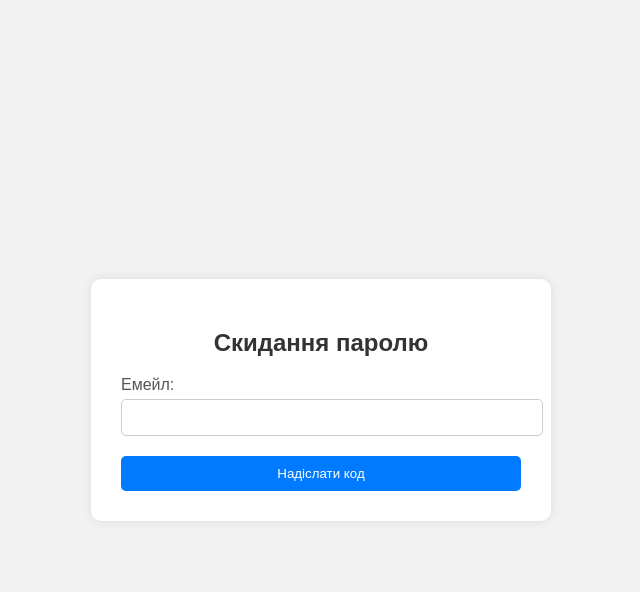
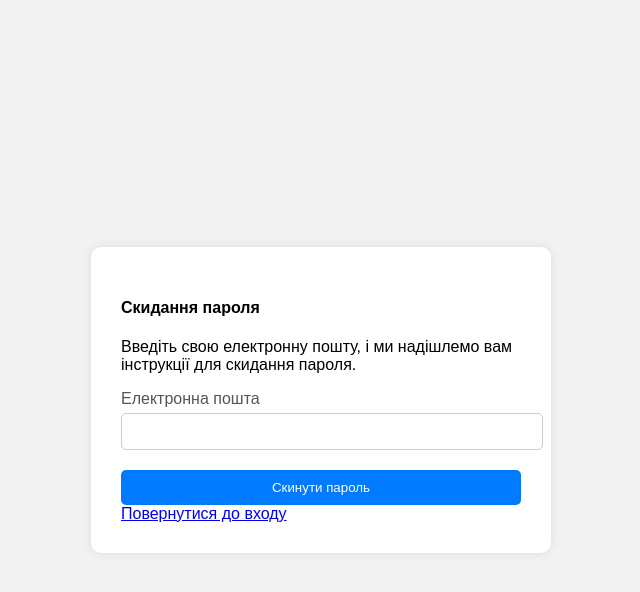
Before and after one commit to Diplomtest7/flask-2fa-auth, a Flask app: page /reset_request in a window 1280 px wide. Shown: the top 592 px of the page, without its empty margins (319-959 px from the left). Run offline with Flask 3, Linux system fonts and the light colour scheme.

Commit message:
Add files via upload

```diff
--- a/app.py
+++ b/app.py
@@ -80,6 +80,17 @@
         flash('Невірний код. Спробуйте ще.')
     return render_template('two_factor.html', qr_code=qr_code)
 
+@app.route('/reset_request', methods=['GET', 'POST'])
+def reset_request():
+    if request.method == 'POST':
+        email = request.form['email']
+        user = User.query.filter_by(email=email).first()
+        if user:
+            flash('Лист зі скиданням пароля надіслано на пошту.')
+        else:
+            flash('Користувача з таким емейлом не знайдено.')
+    return render_template('reset_request.html')
+
 @app.route('/dashboard')
 def dashboard():
     if not session.get('authenticated'):
--- a/templates/reset_request.html
+++ b/templates/reset_request.html
@@ -1,12 +1,33 @@
-{% extends 'base.html' %}
-{% block title %}Скидання паролю{% endblock %}
+{% extends "base.html" %}
+{% block title %}Скидання пароля{% endblock %}
+
 {% block content %}
-<div class="form-container">
-  <h2>Скидання паролю</h2>
-  <form method="POST">
-    <label>Емейл:</label>
-    <input type="email" name="email" required>
-    <button type="submit">Надіслати код</button>
-  </form>
+<div class="d-flex justify-content-center align-items-center vh-100">
+  <div class="card p-4 shadow" style="width: 100%; max-width: 420px;">
+    <h4 class="text-center mb-3">Скидання пароля</h4>
+    <p class="text-muted text-center mb-4">
+      Введіть свою електронну пошту, і ми надішлемо вам інструкції для скидання пароля.
+    </p>
+
+    {% with messages = get_flashed_messages() %}
+      {% if messages %}
+        <div class="alert alert-info text-center" role="alert">
+          {{ messages[0] }}
+        </div>
+      {% endif %}
+    {% endwith %}
+
+    <form method="POST">
+      <div class="mb-3">
+        <label for="email" class="form-label">Електронна пошта</label>
+        <input type="email" class="form-control" name="email" id="email" required>
+      </div>
+      <button type="submit" class="btn btn-primary w-100">Скинути пароль</button>
+    </form>
+
+    <div class="text-center mt-3">
+      <a href="{{ url_for('login') }}">Повернутися до входу</a>
+    </div>
+  </div>
 </div>
 {% endblock %}
```
Also changed, not shown: templates/two_factor.html (+9 -11 lines).
